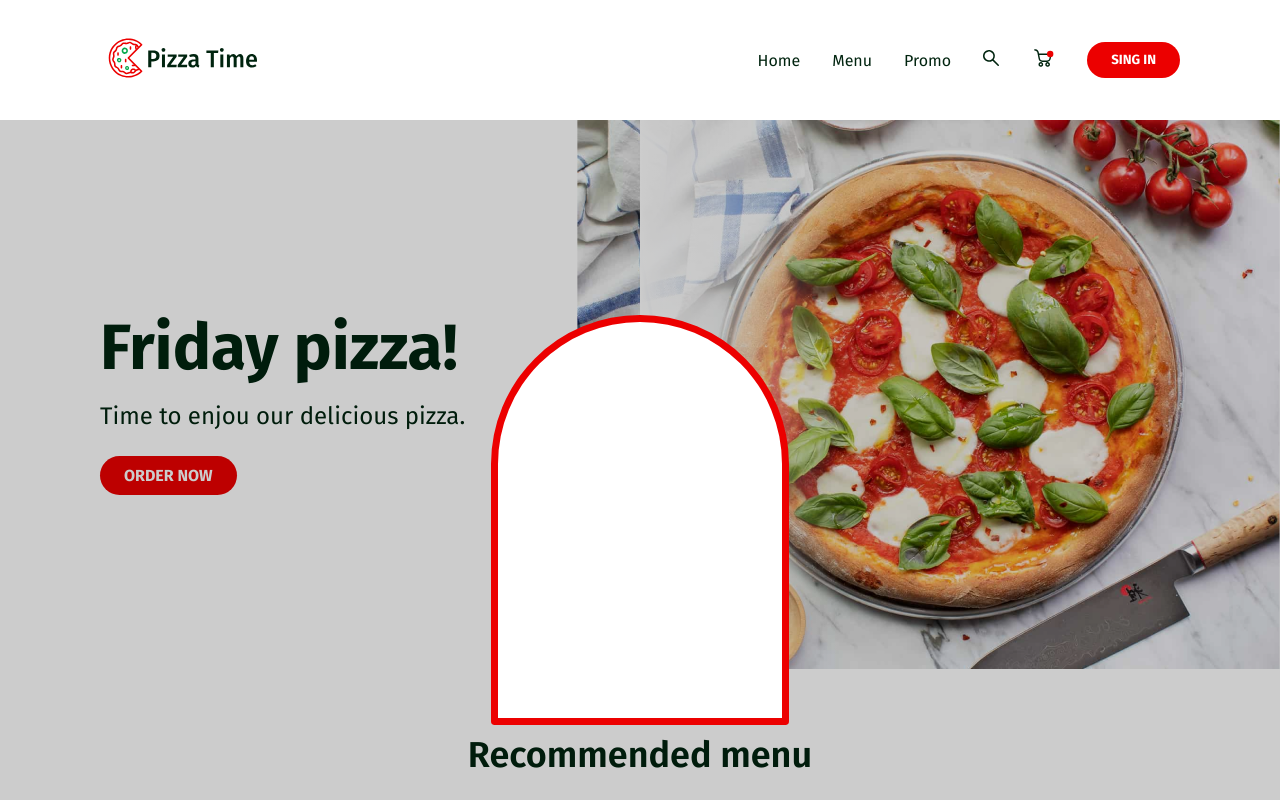
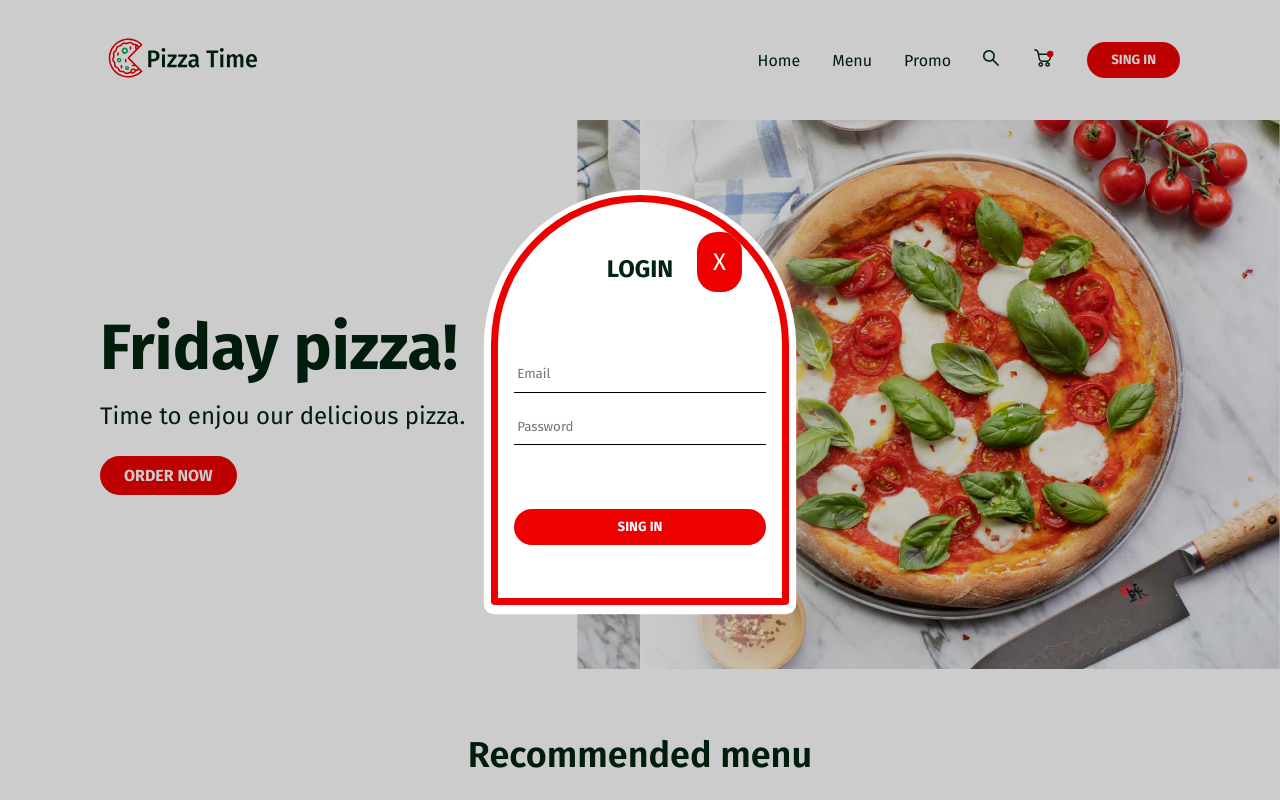
Before and after one commit to http-AbnerSantin/Pizzaria-Page, a plain HTML site: page index.html in a window 1280 px wide. Both pictures are taken after a click on the button "SING IN". Shown: the top 800 px of the page. Drawn offline with Linux system fonts and the light colour scheme.

Commit message:
Terminando o modal de login

```diff
--- a/css/menu.css
+++ b/css/menu.css
@@ -46,12 +46,68 @@
   display: grid;
   justify-items: center;
   align-items: center;
+  opacity: 0;
+  pointer-events: none;
+  transition: opacity 0.7s;
 }
 .modal {
   background: #fff;
-  width: 18.625rem;
-  height: 25.625rem;
+  width: 0;
+  height: 0;
   padding: 1rem;
   border: 0.45rem solid #ec0000;
   border-radius: 10rem 10rem 4px 4px;
+  overflow: hidden;
+  transition: width 0.7s, height 0.7s;
+  box-shadow: 0px 2px 0px 0.45rem #ffffff;
+  display: grid;
+  align-items: center;
+  position: relative;
 }
+.modal-show > .modal {
+  width: 18.625rem;
+  height: 25.625rem;
+}
+.modal-show {
+  opacity: 1;
+  pointer-events: initial;
+}
+.sing-in {
+  display: flex;
+  flex-direction: column;
+  justify-items: center;
+}
+
+.sing-in input {
+  margin-bottom: 1rem;
+  padding: 0.6rem 0.2rem;
+  border: none;
+  border-bottom: 1px solid black;
+}
+.sing-in button {
+  color: white;
+  padding: 0.625rem 1.5rem;
+  background: #ec0000;
+  border-radius: 1.5rem;
+  font-weight: bold;
+  border: none;
+  margin-top: 3rem;
+  cursor: pointer;
+}
+.modal h2 {
+  text-align: center;
+  color: #00240f;
+}
+
+.close-modal {
+  position: absolute;
+  right: 40px;
+  top: 30px;
+  cursor: pointer;
+  background-color: #ec0000;
+  z-index: 10;
+  font-size: 1.5rem;
+  padding: 1rem;
+  border-radius: 20px;
+  color: #fff;
+}
--- a/index.html
+++ b/index.html
@@ -12,6 +12,22 @@
     <title>Pizza Time</title>
   </head>
   <body>
+    <div class="modal-container">
+      <div class="modal">
+        <h2>LOGIN</h2>
+        <form class="sing-in">
+          <span class="close-modal">X</span>
+          <input type="text" placeholder="Email" />
+          <input
+            type="password"
+            name="password"
+            id="password"
+            placeholder="Password"
+          />
+          <button>SING IN</button>
+        </form>
+      </div>
+    </div>
     <header class="menu">
       <a href="index.html"><img src="img/Group 4281.svg" alt="logo" /></a>
       <nav class="nav">
@@ -29,9 +45,6 @@
         </ul>
       </nav>
     </header>
-    <div class="modal-container">
-      <div class="modal"></div>
-    </div>
 
     <main class="container">
       <section class="main-content">
--- a/js/modal.js
+++ b/js/modal.js
@@ -16,5 +16,9 @@ export default function modal(){
   }
 
   button.addEventListener('click', openModal)
-  modalContainer.addEventListener('click', closeModal )
+  modalContainer.addEventListener('click', (event) => {
+   if (modal.contains(event.target)) return;
+
+   closeModal()
+  } )
 }
--- a/script.js
+++ b/script.js
@@ -1,3 +1,3 @@
-import teste from './js/modal.js';
+import modal from './js/modal.js';
 
-teste()
+modal()
```
